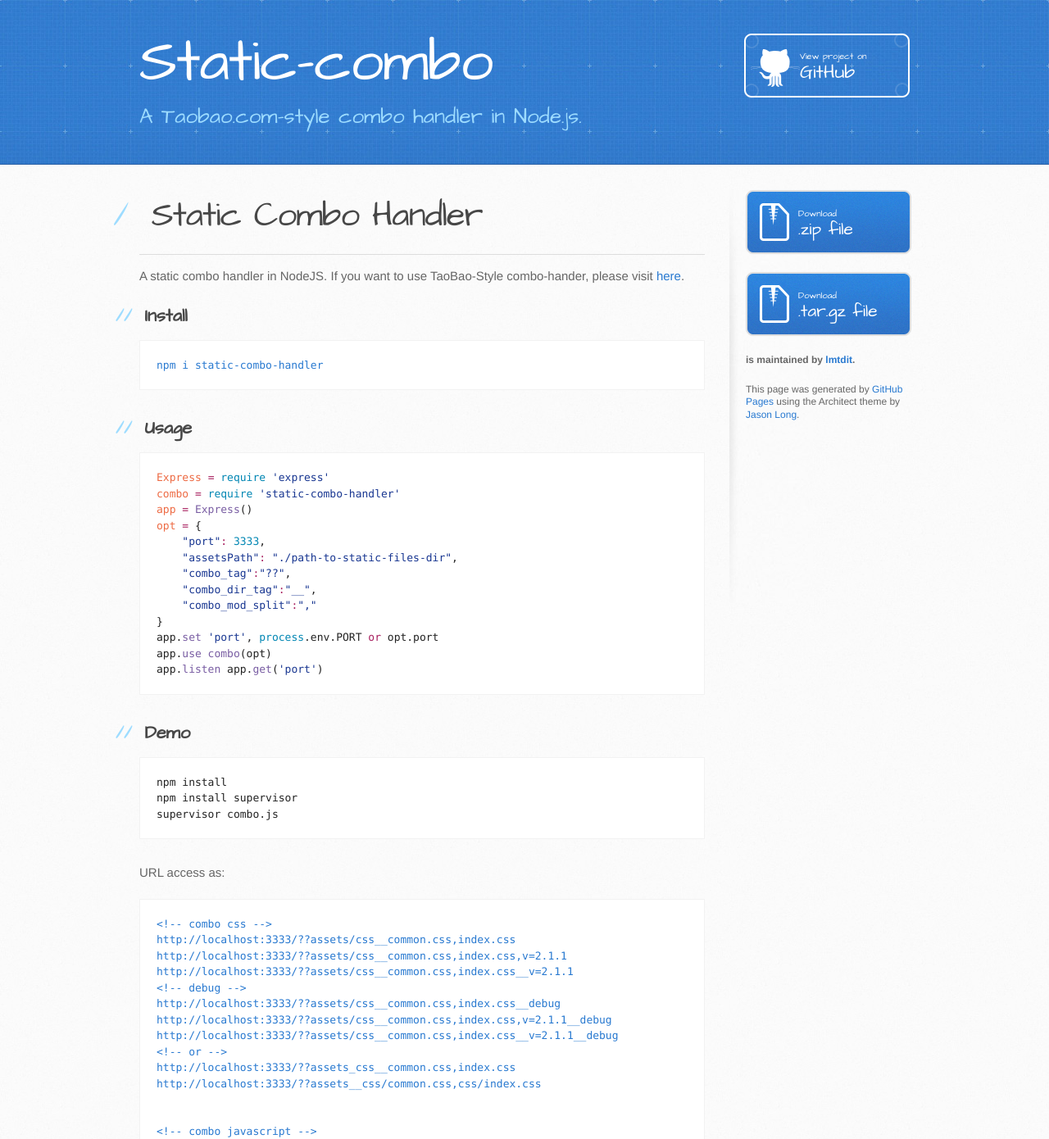
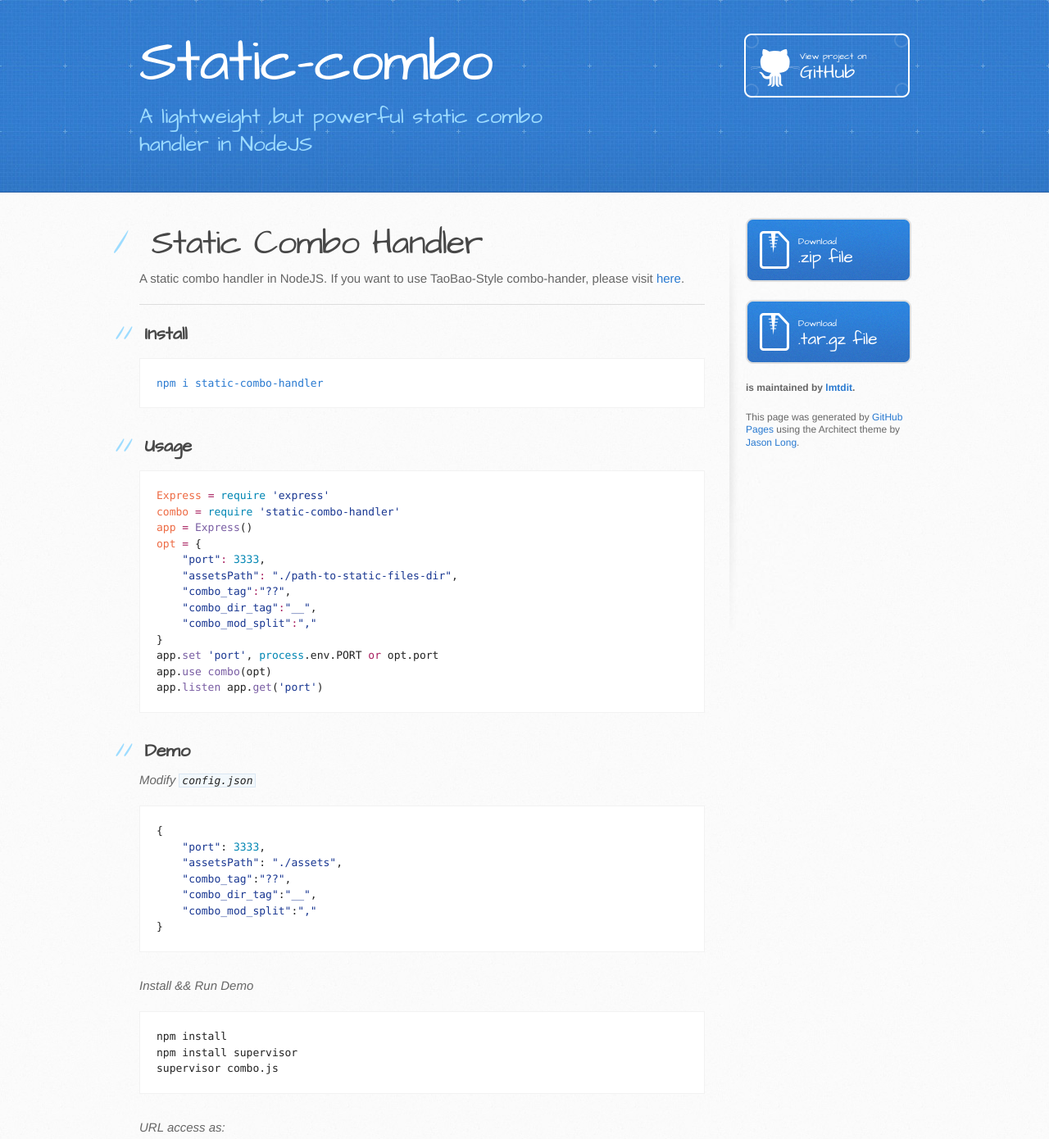
Before and after one commit to lmtdit/static-combo, a plain HTML site: page index.html in a window 1280 px wide. Shown: the top 1390 px of the page at 82% size. Drawn offline with Linux system fonts and the light colour scheme.

```diff
--- a/index.html
+++ b/index.html
@@ -20,7 +20,7 @@
     <header>
       <div class="inner">
         <h1>Static-combo</h1>
-        <h2>A Taobao.com-style combo handler in Node.js.</h2>
+        <h2>A lightweight ,but powerful static combo handler in NodeJS</h2>
         <a href="https://github.com/lmtdit/static-combo" class="button"><small>View project on</small> GitHub</a>
       </div>
     </header>
@@ -31,10 +31,10 @@
           <h1>
 <a id="static-combo-handler" class="anchor" href="#static-combo-handler" aria-hidden="true"><span class="octicon octicon-link"></span></a>Static Combo Handler</h1>
 
-<hr>
-
 <p>A static combo handler in NodeJS.
 If you want to use TaoBao-Style combo-hander, please visit <a href="https://github.com/lmtdit/static-combo/tree/v1.0.0">here</a>.</p>
+
+<hr>
 
 <h2>
 <a id="install" class="anchor" href="#install" aria-hidden="true"><span class="octicon octicon-link"></span></a>Install</h2>
@@ -62,11 +62,23 @@
 <h2>
 <a id="demo" class="anchor" href="#demo" aria-hidden="true"><span class="octicon octicon-link"></span></a>Demo</h2>
 
+<p><em>Modify  <code>config.json</code></em></p>
+
+<div class="highlight highlight-source-json"><pre>{
+    <span class="pl-s"><span class="pl-pds">"</span>port<span class="pl-pds">"</span></span>: <span class="pl-c1">3333</span>,
+    <span class="pl-s"><span class="pl-pds">"</span>assetsPath<span class="pl-pds">"</span></span>: <span class="pl-s"><span class="pl-pds">"</span>./assets<span class="pl-pds">"</span></span>,
+    <span class="pl-s"><span class="pl-pds">"</span>combo_tag<span class="pl-pds">"</span></span>:<span class="pl-s"><span class="pl-pds">"</span>??<span class="pl-pds">"</span></span>,
+    <span class="pl-s"><span class="pl-pds">"</span>combo_dir_tag<span class="pl-pds">"</span></span>:<span class="pl-s"><span class="pl-pds">"</span>__<span class="pl-pds">"</span></span>,
+    <span class="pl-s"><span class="pl-pds">"</span>combo_mod_split<span class="pl-pds">"</span></span>:<span class="pl-s"><span class="pl-pds">"</span>,<span class="pl-pds">"</span></span>
+}</pre></div>
+
+<p><em>Install &amp;&amp; Run Demo</em></p>
+
 <div class="highlight highlight-source-shell"><pre>npm install
 npm install supervisor
 supervisor combo.js</pre></div>
 
-<p>URL access as:</p>
+<p><em>URL access as:</em></p>
 
 <pre lang="markup"><code>&lt;!-- combo css --&gt;
 http://localhost:3333/??assets/css__common.css,index.css
```
Also changed, not shown: params.json (+1 -1 lines).
